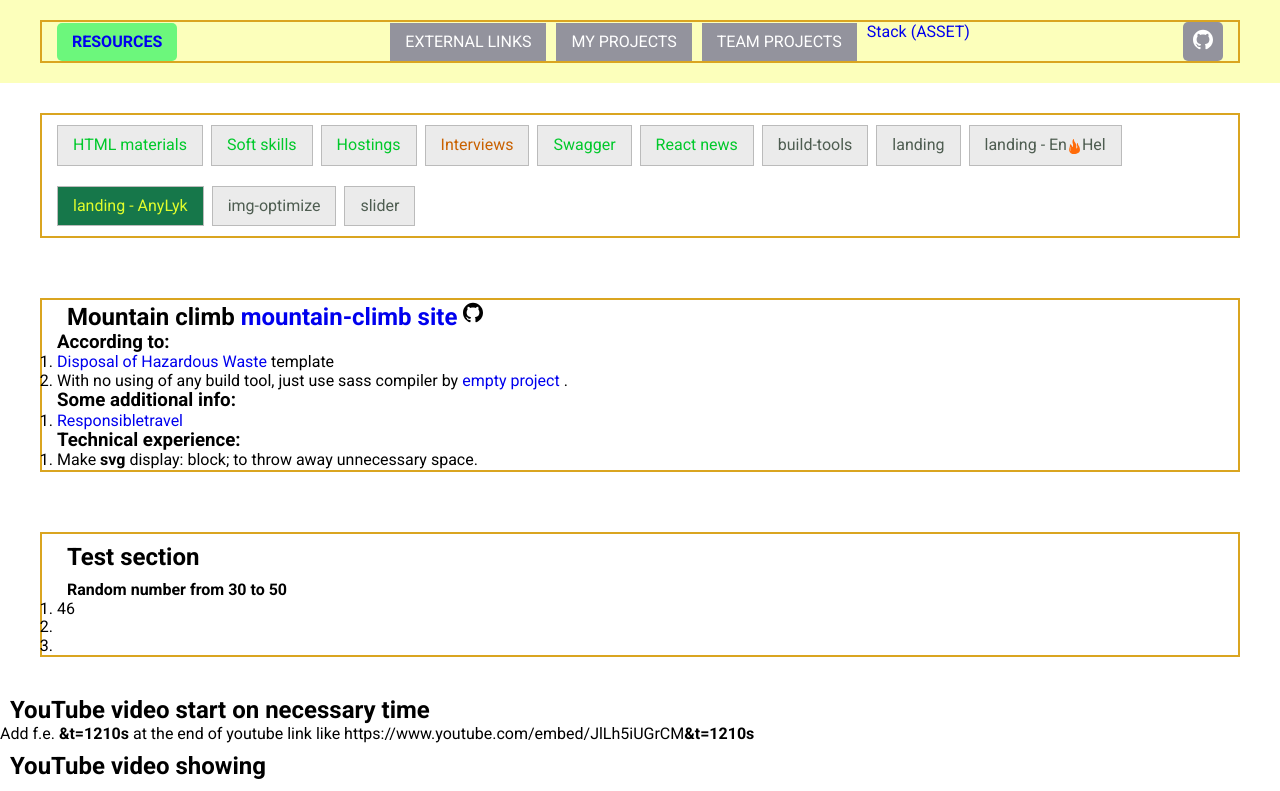
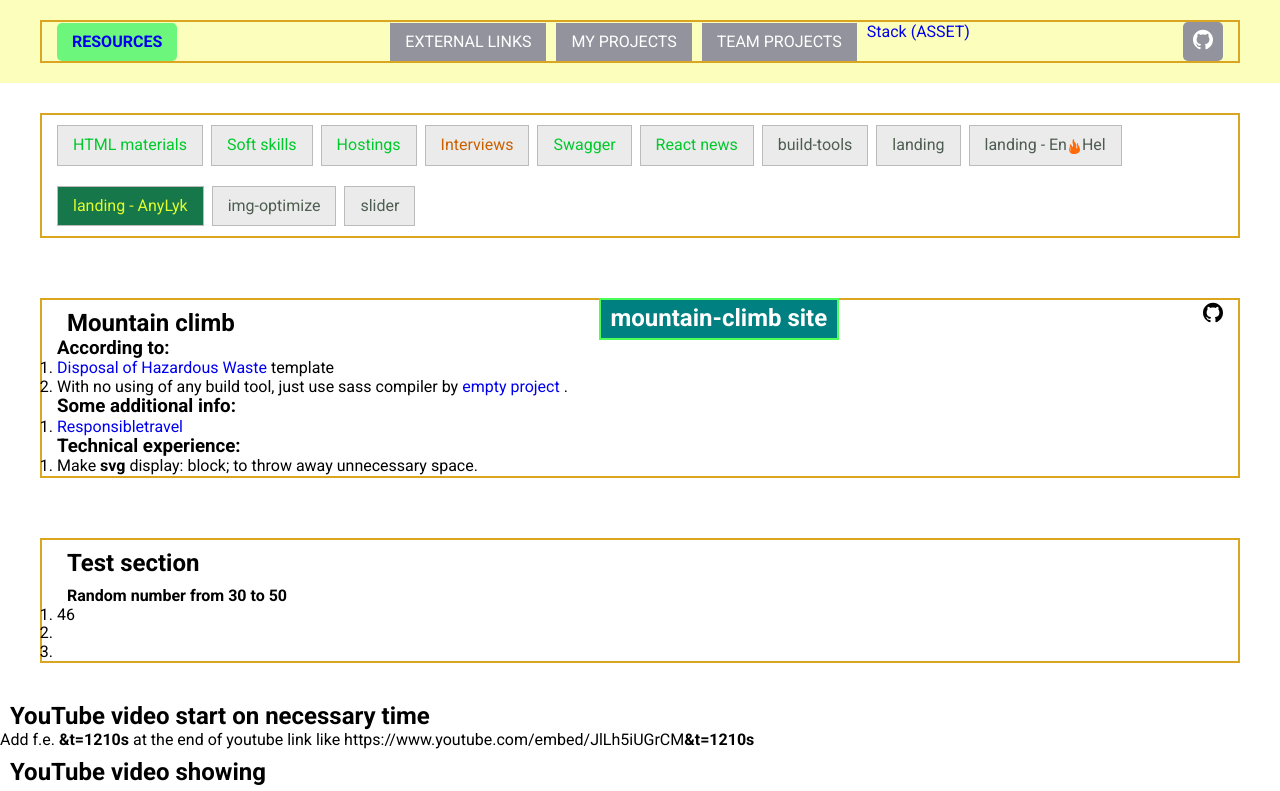
Before and after one commit to torkotiuk/resources, a website built with Parcel: page src/index.html in a window 1280 px wide. Shown: the top 791 px of the page. Built offline with nearby package versions, Linux system fonts and the light colour scheme; a script that the page names is missing; files whose address does not match are found by name.

Commit message:
fix site-link mount-climb

```diff
--- a/src/partials/landing__mountain-climb.html
+++ b/src/partials/landing__mountain-climb.html
@@ -2,7 +2,10 @@
   <div class="container">
     <h2>
       <span class="title">Mountain climb</span>
-      <a target="_blank" href="https://torkotiuk.github.io/mountain-climb/"
+      <a
+        class="site-link"
+        target="_blank"
+        href="https://torkotiuk.github.io/mountain-climb/"
         >mountain-climb site</a
       >
       <span>
--- /dev/null
+++ b/src/sass/layout/_landing__mountain-climb.scss
@@ -0,0 +1,17 @@
+.mountain-climb {
+  h2 {
+    display: flex;
+    justify-content: space-between;
+    flex-wrap: wrap;
+  }
+
+  .site-link {
+    display: flex;
+    align-items: center;
+    padding-left: 10px;
+    padding-right: 10px;
+    outline: 2px solid #4bff57;
+    background-color: teal;
+    color: #fff;
+  }
+}
--- a/src/sass/main.scss
+++ b/src/sass/main.scss
@@ -17,3 +17,4 @@
 @import './layout/landing.scss';
 @import './layout/landing-helen';
 @import './layout/soft-skills';
+@import './layout/landing__mountain-climb';
```
